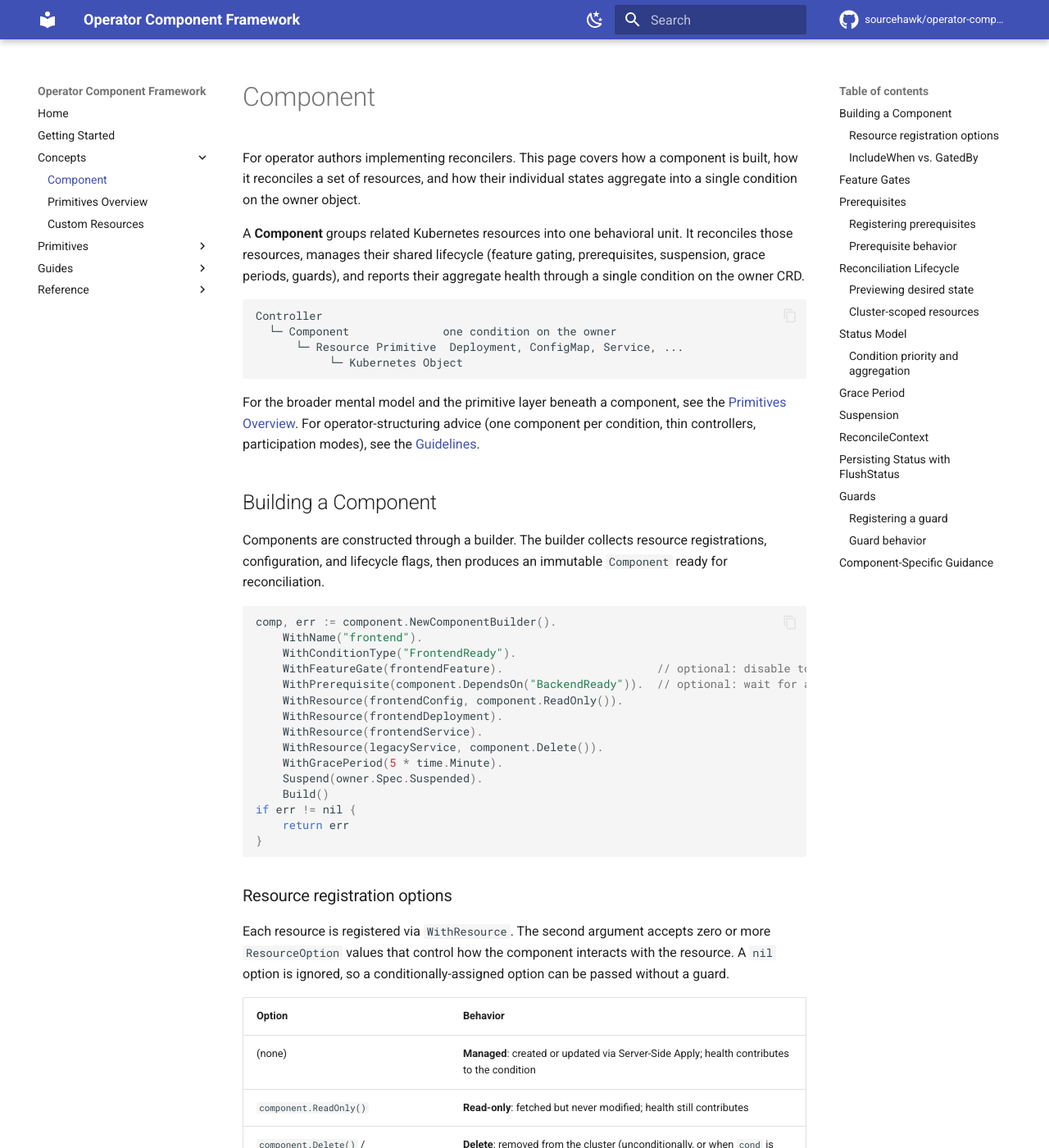
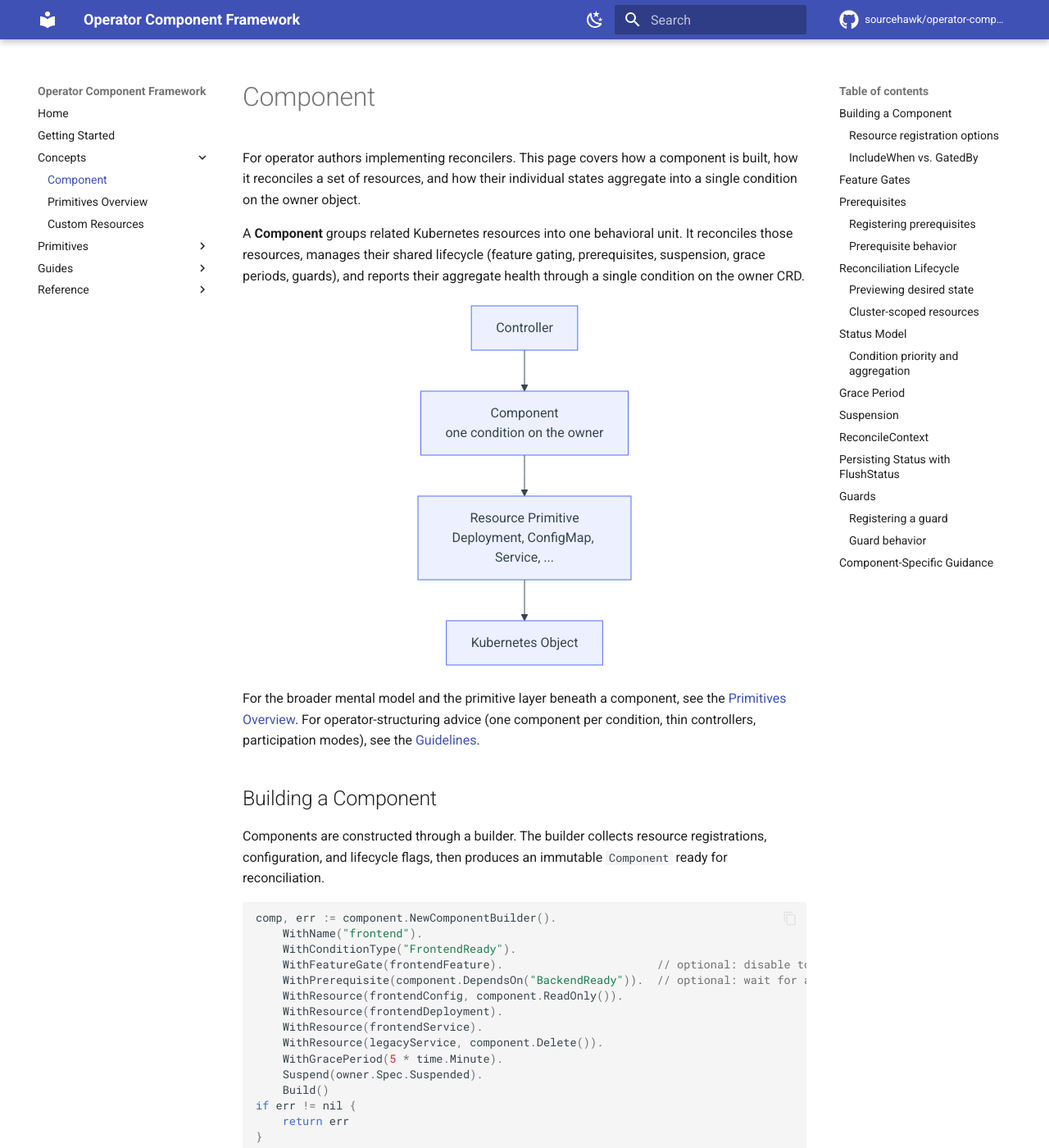
Before and after one commit to sourcehawk/operator-component-framework, an MkDocs documentation site: the page built from docs/component.md, in a window 1280 px wide and 1400 px high. Shown: the whole window at 82% size. Built offline with MkDocs 1.6.1 and Material for MkDocs 9.7.7, drawn with Linux system fonts in a browser that asks for light colours; comment, search, counter and statistics services are not loaded; part of the change alters nothing that is shown.

Commit message:
docs: render the component architecture block as a centered Mermaid diagram
Replace the hand-drawn ASCII tree with a Mermaid flowchart (consistent with the
page's other diagrams and the README), and center Mermaid diagrams site-wide via
extra.css.

Co-Authored-By: Claude Opus 4.8 (1M context) <noreply@anthropic.com>

````diff
--- a/docs/component.md
+++ b/docs/component.md
@@ -7,11 +7,14 @@ A **Component** groups related Kubernetes resources into one behavioral unit. It
 their shared lifecycle (feature gating, prerequisites, suspension, grace periods, guards), and reports their aggregate
 health through a single condition on the owner CRD.
 
-```text
-Controller
-  └─ Component              one condition on the owner
-      └─ Resource Primitive  Deployment, ConfigMap, Service, ...
-           └─ Kubernetes Object
+```mermaid
+flowchart TD
+    Controller["Controller"]
+    Component["Component<br/>one condition on the owner"]
+    Primitive["Resource Primitive<br/>Deployment, ConfigMap, Service, ..."]
+    Object["Kubernetes Object"]
+
+    Controller --> Component --> Primitive --> Object
 ```
 
 For the broader mental model and the primitive layer beneath a component, see the [Primitives Overview](primitives.md).
--- a/docs/stylesheets/extra.css
+++ b/docs/stylesheets/extra.css
@@ -3,3 +3,13 @@
   --md-primary-fg-color: #3f51b5;
   --md-accent-fg-color: #3f51b5;
 }
+
+/* Center Mermaid diagrams. A diagram narrower than the page is centered;
+   a full-width one is unaffected. */
+.mermaid {
+  text-align: center;
+}
+
+.mermaid svg {
+  margin: 0 auto;
+}
````
